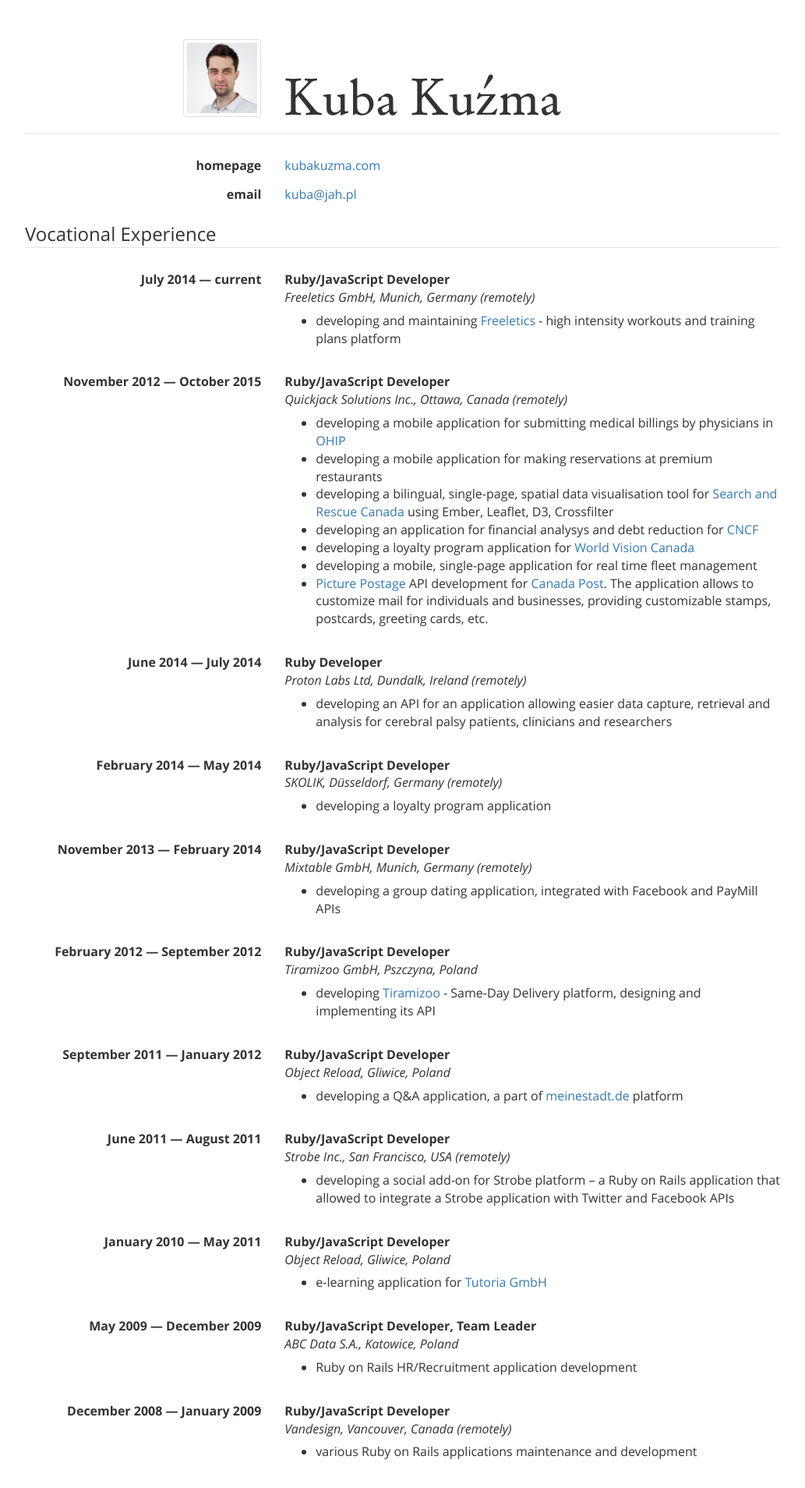
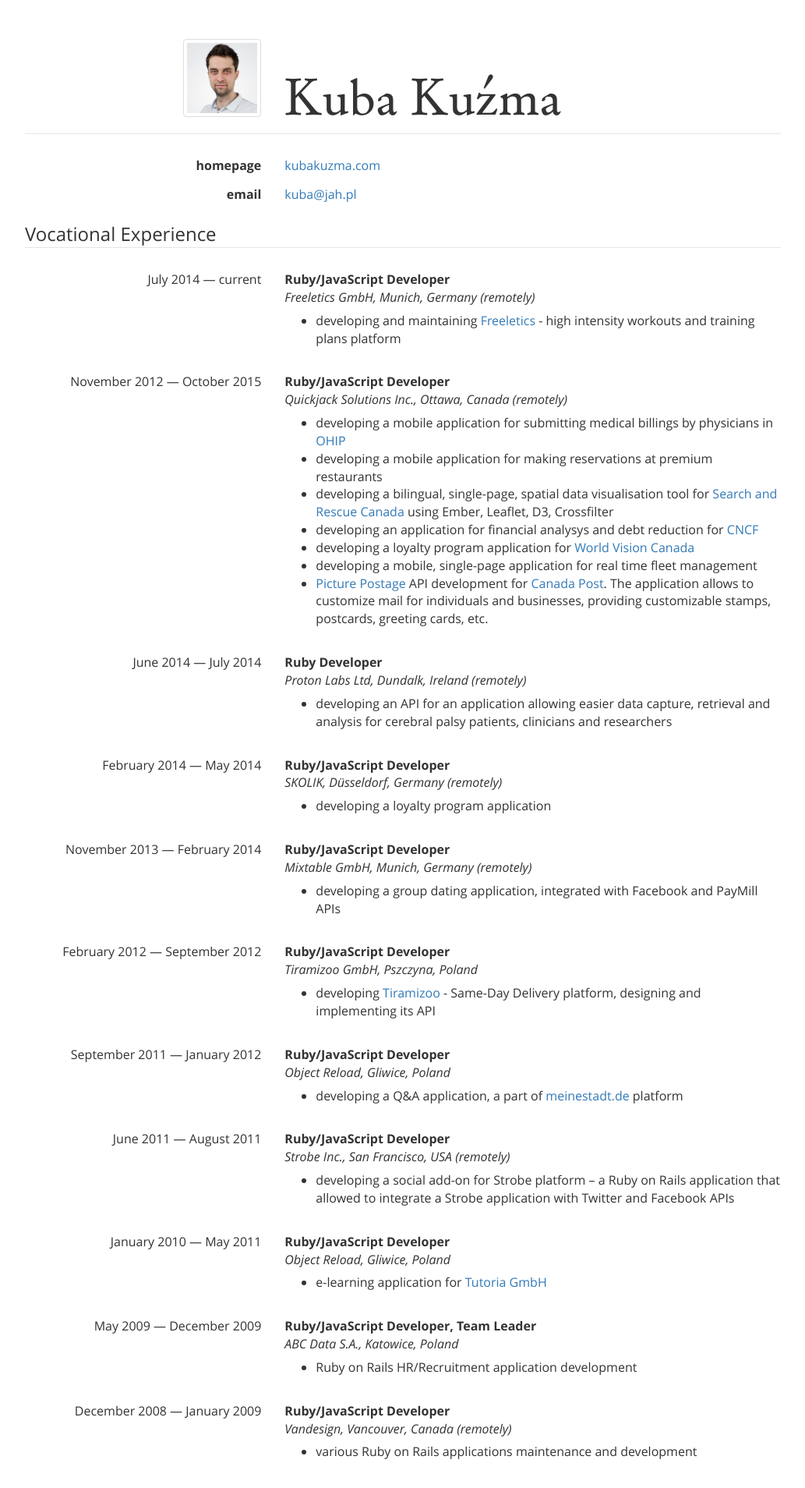
Before and after one commit to qoobaa/qoobaa.github.io, a Jekyll site: the page built from cv.html, in a window 1280 px wide. Shown: the top 1908 px of the page at 78% size, without its empty margins (123-1156 px from the left). Built offline with Jekyll 4.4.1, drawn with Linux system fonts in a browser that asks for light colours.

Commit message:
updated cv

```diff
--- a/cv.html
+++ b/cv.html
@@ -43,9 +43,9 @@ layout: default
     <legend>Vocational Experience</legend>
 
     <div class="form-group">
-      <label class="control-label col-xs-4">
+      <span class="control-label col-xs-4">
         July&nbsp;2014 &mdash; current
-      </label>
+      </span>
       <div class="col-xs-8">
         <p class="form-control-static">
           <strong>Ruby/JavaScript Developer</strong><br>
@@ -63,9 +63,9 @@ layout: default
     </div>
 
     <div class="form-group">
-      <label class="control-label col-xs-4">
+      <span class="control-label col-xs-4">
         November&nbsp;2012 &mdash; October&nbsp;2015
-      </label>
+      </span>
       <div class="col-xs-8">
         <p class="form-control-static">
           <strong>Ruby/JavaScript Developer</strong><br>
@@ -115,9 +115,9 @@ layout: default
     </div>
 
     <div class="form-group">
-      <label class="control-label col-xs-4">
+      <span class="control-label col-xs-4">
         June&nbsp;2014 &mdash; July&nbsp;2014
-      </label>
+      </span>
       <div class="col-xs-8">
         <p class="form-control-static">
           <strong>Ruby Developer</strong><br>
@@ -134,9 +134,9 @@ layout: default
     </div>
 
     <div class="form-group">
-      <label class="control-label col-xs-4">
+      <span class="control-label col-xs-4">
         February&nbsp;2014 &mdash; May&nbsp;2014
-      </label>
+      </span>
       <div class="col-xs-8">
         <p class="form-control-static">
           <strong>Ruby/JavaScript Developer</strong><br>
@@ -149,9 +149,9 @@ layout: default
     </div>
 
     <div class="form-group">
-      <label class="control-label col-xs-4">
+      <span class="control-label col-xs-4">
         November&nbsp;2013 &mdash; February&nbsp;2014
-      </label>
+      </span>
       <div class="col-xs-8">
         <p class="form-control-static">
           <strong>Ruby/JavaScript Developer</strong><br>
@@ -164,9 +164,9 @@ layout: default
     </div>
 
     <div class="form-group">
-      <label class="control-label col-xs-4">
+      <span class="control-label col-xs-4">
         February&nbsp;2012 &mdash; September&nbsp;2012
-      </label>
+      </span>
       <div class="col-xs-8">
         <p class="form-control-static">
           <strong>Ruby/JavaScript Developer</strong><br>
@@ -179,9 +179,9 @@ layout: default
     </div>
 
     <div class="form-group">
-      <label class="control-label col-xs-4">
+      <span class="control-label col-xs-4">
         September&nbsp;2011 &mdash; January&nbsp;2012
-      </label>
+      </span>
       <div class="col-xs-8">
         <p class="form-control-static">
           <strong>Ruby/JavaScript Developer</strong><br>
@@ -198,9 +198,9 @@ layout: default
     </div>
 
     <div class="form-group">
-      <label class="control-label col-xs-4">
+      <span class="control-label col-xs-4">
         June&nbsp;2011 &mdash; August&nbsp;2011
-      </label>
+      </span>
       <div class="col-xs-8">
         <p class="form-control-static">
           <strong>Ruby/JavaScript Developer</strong><br>
@@ -217,9 +217,9 @@ layout: default
     </div>
 
     <div class="form-group">
-      <label class="control-label col-xs-4">
+      <span class="control-label col-xs-4">
         January&nbsp;2010 &mdash; May&nbsp;2011
-      </label>
+      </span>
       <div class="col-xs-8">
         <p class="form-control-static">
           <strong>Ruby/JavaScript Developer</strong><br>
@@ -235,9 +235,9 @@ layout: default
     </div>
 
     <div class="form-group">
-      <label class="control-label col-xs-4">
+      <span class="control-label col-xs-4">
         May&nbsp;2009 &mdash; December&nbsp;2009
-      </label>
+      </span>
       <div class="col-xs-8">
         <p class="form-control-static">
           <strong>Ruby/JavaScript Developer, Team Leader</strong><br>
@@ -250,9 +250,9 @@ layout: default
     </div>
 
     <div class="form-group">
-      <label class="control-label col-xs-4">
+      <span class="control-label col-xs-4">
         December&nbsp;2008 &mdash; January&nbsp;2009
-      </label>
+      </span>
       <div class="col-xs-8">
         <p class="form-control-static">
           <strong>Ruby/JavaScript Developer</strong><br>
@@ -265,9 +265,9 @@ layout: default
     </div>
 
     <div class="form-group">
-      <label class="control-label col-xs-4">
+      <span class="control-label col-xs-4">
         October&nbsp;2008 &mdash; February&nbsp;2009
-      </label>
+      </span>
       <div class="col-xs-8">
         <p class="form-control-static">
           <strong>Ruby/JavaScript Developer</strong><br>
@@ -280,9 +280,9 @@ layout: default
     </div>
 
     <div class="form-group">
-      <label class="control-label col-xs-4">
+      <span class="control-label col-xs-4">
         August&nbsp;2008 &mdash; September&nbsp;2009
-      </label>
+      </span>
       <div class="col-xs-8">
         <p class="form-control-static">
           <strong>Ruby/JavaScript Developer</strong><br>
@@ -295,9 +295,9 @@ layout: default
     </div>
 
     <div class="form-group">
-      <label class="control-label col-xs-4">
+      <span class="control-label col-xs-4">
         July&nbsp;2008 &mdash; August&nbsp;2008
-      </label>
+      </span>
       <div class="col-xs-8">
         <p class="form-control-static">
           <strong>Ruby/JavaScript Developer</strong><br>
@@ -316,9 +316,9 @@ layout: default
     <legend>Miscellaneous</legend>
 
     <div class="form-group">
-      <label class="control-label col-xs-4">
+      <span class="control-label col-xs-4">
         October 2008
-      </label>
+      </span>
       <div class="col-xs-8">
         <p class="form-control-static">
           <strong>Silesian Ruby Users Group</strong><br>
@@ -334,9 +334,9 @@ layout: default
     <legend>Education</legend>
 
     <div class="form-group">
-      <label class="control-label col-xs-4">
+      <span class="control-label col-xs-4">
         2004 &mdash; 2009
-      </label>
+      </span>
       <div class="col-xs-8">
         <p class="form-control-static">
           <strong>Master of Science</strong><br>
@@ -350,9 +350,9 @@ layout: default
     </div>
 
     <div class="form-group">
-      <label class="control-label col-xs-4">
+      <span class="control-label col-xs-4">
         February&nbsp;2008 &mdash; June&nbsp;2008
-      </label>
+      </span>
       <div class="col-xs-8">
         <p class="form-control-static">
           <strong>Erasmus programme</strong><br>
```
